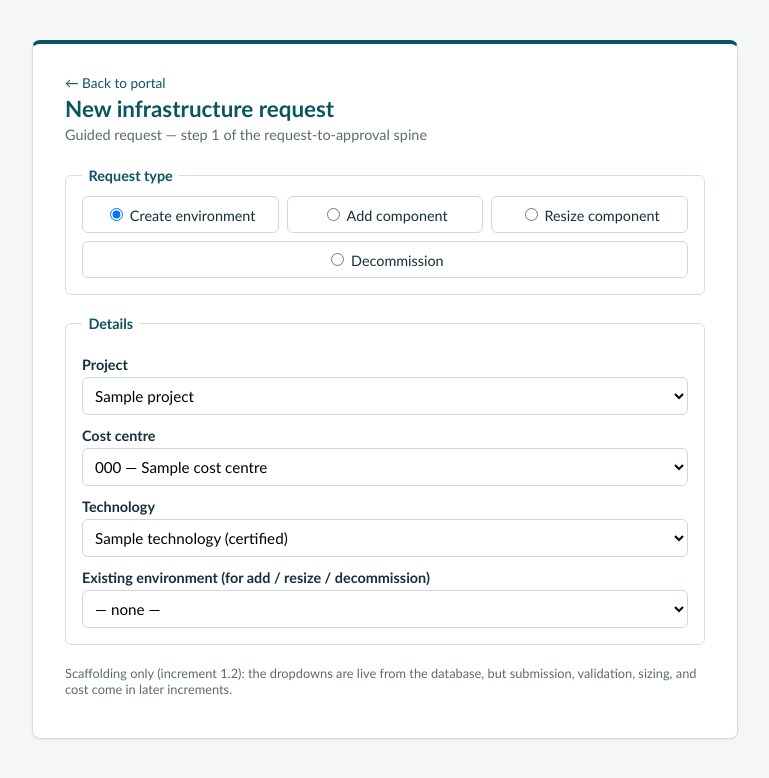
After one commit to mohammedkhader99/ShiftLeft-Infra-Portal-, a FastAPI app: template portal/templates/request_new.html in a window 1280 px wide. The commit adds this page. Shown: the top 778 px of the page, without its empty margins (255-1024 px from the left). Run offline with FastAPI, Linux system fonts and the light colour scheme; the template is opened without the code that fills it: most values are stand-ins (such as "Sample title", 1, 10 or a date in 2020).

Commit message:
feat(1.2): lookups API + guided-request form scaffolding [F-CAT-02]
Add read-only GET /api/lookups returning projects, cost centres,
technologies (with lifecycle state) and environments as typed JSON, plus
a portal /request/new page that fetches those lookups server-side and
renders the guided-request form with populated dropdowns and the four
request types. Browser never calls the API directly (P2). Dropdowns only
— submission, validation, sizing and cost come in later increments.

Co-Authored-By: Claude Opus 4.8 <noreply@anthropic.com>

```diff
--- a/portal/main.py
+++ b/portal/main.py
@@ -35,6 +35,31 @@ def index(request: Request) -> HTMLResponse:
     return templates.TemplateResponse(request, "index.html")
 
 
+@app.get("/request/new", response_class=HTMLResponse)
+def request_new(request: Request) -> HTMLResponse:
+    """Guided-request form scaffolding, dropdowns filled live from the API.
+
+    The portal fetches lookups server-side (the browser never calls the API
+    directly, per P2). Increment 1.2: dropdowns only — no submission, no
+    validation, no sizing/cost yet.
+    """
+    empty = {"projects": [], "cost_centres": [], "technologies": [], "environments": []}
+    try:
+        response = httpx.get(f"{API_BASE_URL}/api/lookups", timeout=5.0)
+        response.raise_for_status()
+        lookups = response.json()
+        error = None
+    except Exception as exc:  # noqa: BLE001 — show any failure plainly on the page
+        lookups = empty
+        error = str(exc)
+
+    return templates.TemplateResponse(
+        request,
+        "request_new.html",
+        {"lookups": lookups, "error": error},
+    )
+
+
 @app.get("/panel", response_class=HTMLResponse)
 def panel(request: Request) -> HTMLResponse:
     """Fetch a live value from the API and render it as an HTML fragment.
--- a/portal/templates/index.html
+++ b/portal/templates/index.html
@@ -65,6 +65,10 @@
     </div>
 
     <button id="refresh" type="button">Refresh</button>
+
+    <p style="margin-top:1.5rem;">
+      <a href="/request/new" style="color:#0B5563; font-weight:bold;">Start a new request →</a>
+    </p>
   </main>
 </body>
 </html>
--- /dev/null
+++ b/portal/templates/request_new.html
@@ -0,0 +1,116 @@
+<!DOCTYPE html>
+<html lang="en">
+<head>
+  <meta charset="utf-8">
+  <meta name="viewport" content="width=device-width, initial-scale=1">
+  <title>New request · Infra Portal</title>
+  <script src="/static/htmx.min.js"></script>
+  <style>
+    /* Brand colours from ARCHITECTURE.md §9: petrol teal, amber, Calibri. */
+    body {
+      font-family: Calibri, "Segoe UI", sans-serif;
+      background: #f4f6f7;
+      color: #14303a;
+      margin: 0;
+      padding: 2.5rem;
+    }
+    .card {
+      max-width: 40rem;
+      margin: 0 auto;
+      background: #fff;
+      border: 1px solid #d7dee1;
+      border-top: 4px solid #0B5563;
+      border-radius: 8px;
+      padding: 1.75rem 2rem;
+      box-shadow: 0 1px 3px rgba(0, 0, 0, 0.06);
+    }
+    a.back { color: #0B5563; font-size: 0.85rem; text-decoration: none; }
+    h1 { color: #0B5563; margin: 0.25rem 0 0.25rem; font-size: 1.4rem; }
+    .subtitle { color: #5b6b72; margin: 0 0 1.5rem; font-size: 0.9rem; }
+    fieldset {
+      border: 1px solid #d7dee1; border-radius: 6px;
+      padding: 0.75rem 1rem 1rem; margin: 0 0 1.25rem;
+    }
+    legend { color: #0B5563; font-weight: bold; padding: 0 0.4rem; font-size: 0.9rem; }
+    label { display: block; margin: 0.75rem 0 0.25rem; font-size: 0.9rem; font-weight: bold; }
+    select, .types {
+      width: 100%; font-family: inherit; font-size: 0.95rem;
+      padding: 0.5rem; border: 1px solid #cfd8dc; border-radius: 6px; background: #fff;
+    }
+    .types { display: flex; gap: 0.5rem; flex-wrap: wrap; border: none; padding: 0; }
+    .types label {
+      flex: 1 1 8rem; margin: 0; font-weight: normal; text-align: center;
+      border: 1px solid #cfd8dc; border-radius: 6px; padding: 0.5rem; cursor: pointer;
+    }
+    .banner {
+      background: #fde7e7; border: 1px solid #f3b4b4; color: #b00020;
+      border-radius: 6px; padding: 0.75rem 1rem; margin-bottom: 1rem; font-size: 0.9rem;
+    }
+    .note { color: #5b6b72; font-size: 0.8rem; margin-top: 1rem; }
+  </style>
+</head>
+<body>
+  <main class="card">
+    <a class="back" href="/">← Back to portal</a>
+    <h1>New infrastructure request</h1>
+    <p class="subtitle">Guided request — step 1 of the request-to-approval spine</p>
+
+    {% if error %}
+      <div class="banner">
+        <strong>Could not load lookups from the API.</strong><br>
+        <span style="font-size:0.85rem;">{{ error }}</span>
+      </div>
+    {% endif %}
+
+    <form>
+      <fieldset>
+        <legend>Request type</legend>
+        <div class="types">
+          <label><input type="radio" name="request_type" value="create" checked> Create environment</label>
+          <label><input type="radio" name="request_type" value="add"> Add component</label>
+          <label><input type="radio" name="request_type" value="resize"> Resize component</label>
+          <label><input type="radio" name="request_type" value="decommission"> Decommission</label>
+        </div>
+      </fieldset>
+
+      <fieldset>
+        <legend>Details</legend>
+
+        <label for="project">Project</label>
+        <select id="project" name="project">
+          {% for p in lookups.projects %}
+            <option value="{{ p.code }}">{{ p.name }}</option>
+          {% endfor %}
+        </select>
+
+        <label for="cost_centre">Cost centre</label>
+        <select id="cost_centre" name="cost_centre">
+          {% for c in lookups.cost_centres %}
+            <option value="{{ c.code }}">{{ c.code }} — {{ c.name }}</option>
+          {% endfor %}
+        </select>
+
+        <label for="technology">Technology</label>
+        <select id="technology" name="technology">
+          {% for t in lookups.technologies %}
+            <option value="{{ t.code }}">{{ t.name }} ({{ t.lifecycle_state }})</option>
+          {% endfor %}
+        </select>
+
+        <label for="environment">Existing environment (for add / resize / decommission)</label>
+        <select id="environment" name="environment">
+          <option value="">— none —</option>
+          {% for e in lookups.environments %}
+            <option value="{{ e.name }}">{{ e.name }} ({{ e.environment_class }})</option>
+          {% endfor %}
+        </select>
+      </fieldset>
+
+      <p class="note">
+        Scaffolding only (increment 1.2): the dropdowns are live from the database,
+        but submission, validation, sizing, and cost come in later increments.
+      </p>
+    </form>
+  </main>
+</body>
+</html>
```
Also changed, not shown: api/main.py (+61 -1 lines), api/tests/test_lookups.py (added, +61 -0 lines), portal/tests/test_portal.py (+48 -0 lines).
